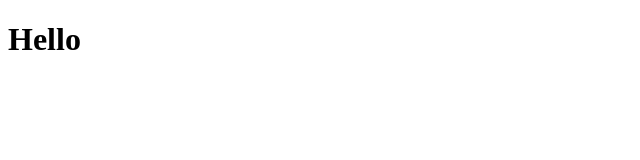
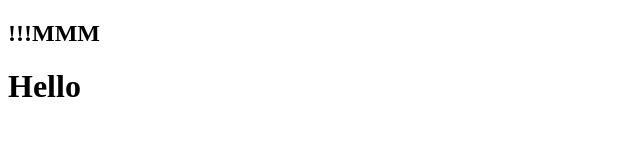
Before and after one commit to MomenElmesady/myProject, a plain HTML site: page index.html in a window 1280 px wide. Shown: the whole page, without its empty margins (0-640 px from the left). Drawn offline with Linux system fonts and the light colour scheme.

Commit message:
H2 message

```diff
--- a/index.html
+++ b/index.html
@@ -6,6 +6,7 @@
     <title>Document</title>
 </head>
 <body>
+    <h2>!!!MMM</h2>
     <h1>Hello</h1>
     <script src="app.js"></script>
 </body>
```
